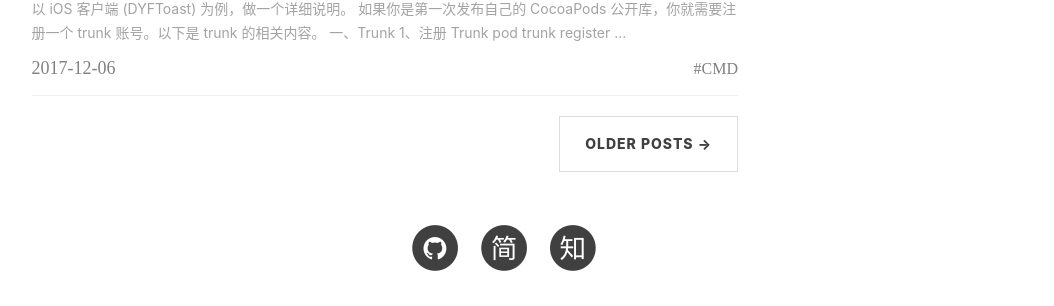
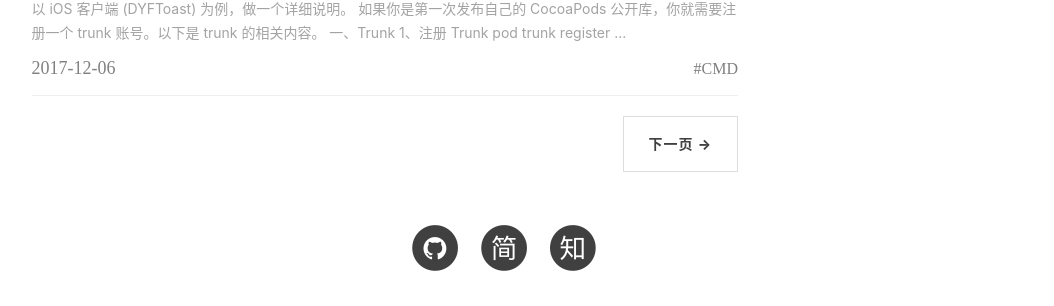
Before and after one commit to itenfay/itenfay.github.io, a Jekyll site: the page built from index.html, in a window 1280 px wide and 900 px high, scrolled down 1902 px. Shown: the part 482-788 px from the top of the window, without its empty margins (136-1190 px from the left). Built offline with Jekyll 4.4.1, drawn with Linux system fonts in a browser that asks for light colours; nearby versions of some CDN libraries; the list of posts is cut into pages by our own code; comment, search, counter and statistics services are not loaded.

Commit message:
update index

```diff
--- a/index.html
+++ b/index.html
@@ -45,12 +45,14 @@
 <ul class="pager">
     {% if paginator.previous_page %}
     <li class="previous">
-        <a href="{{ paginator.previous_page_path | prepend: site.baseurl | replace: '//', '/' }}">&larr; Newer Posts</a>
+        <!-- Newer Posts -->
+        <a href="{{ paginator.previous_page_path | prepend: site.baseurl | replace: '//', '/' }}">&larr; 上一页</a>
     </li>
     {% endif %}
     {% if paginator.next_page %}
     <li class="next">
-        <a href="{{ paginator.next_page_path | prepend: site.baseurl | replace: '//', '/' }}">Older Posts &rarr;</a>
+        <!-- Older Posts -->
+        <a href="{{ paginator.next_page_path | prepend: site.baseurl | replace: '//', '/' }}">下一页 &rarr;</a>
     </li>
     {% endif %}
 </ul>
```
